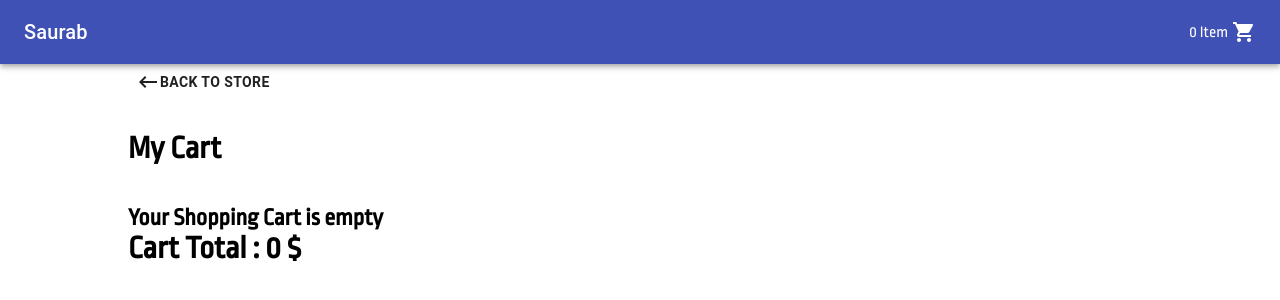
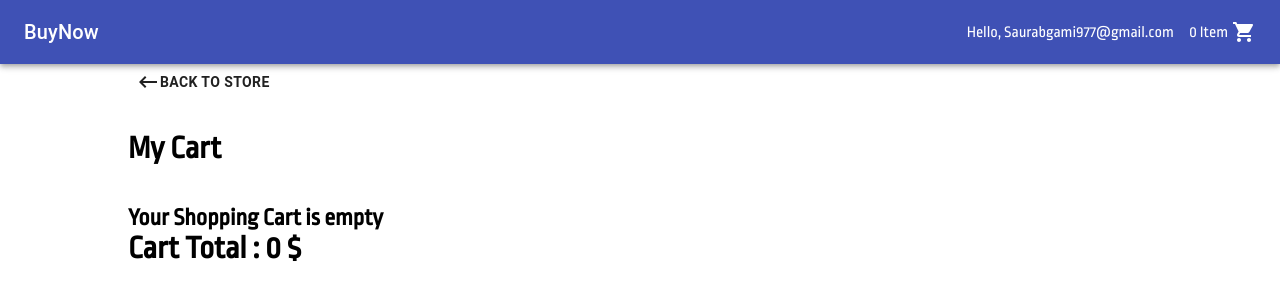
Before and after one commit to Saurabgami977/React_Ecommerce_1, a React (Create React App) app: page /cart in a window 1280 px wide. Shown: the top 300 px of the page. Built offline with nearby package versions, Linux system fonts and the light colour scheme.

Commit message:
making ready for user authentication

```diff
--- a/src/Components/Item/Item.js
+++ b/src/Components/Item/Item.js
@@ -5,16 +5,23 @@ import CardMedia from '@material-ui/core/CardMedia';
 import { makeStyles } from '@material-ui/core/styles';
 import Typography from '@material-ui/core/Typography';
 import React from 'react';
+import Button from '../../UI/Button/Button';
 
 const useStyles = makeStyles({
     root: {
-        maxWidth: 305,
-        minHeight: 400,
+        minWidth: 400,
+        minHeight: 450,
     },
     media: {
         height: 240,
         transform: 'scale(0.7)'
     },
+    footer: {
+        display: 'flex',
+        width: '100%',
+        justifyContent: 'space-between',
+        zIndex: 4
+    }
 });
 
 export default function MediaCard(props) {
@@ -32,9 +39,14 @@ export default function MediaCard(props) {
                     <Typography gutterBottom variant="h5" component="h2">
                         {props.title}
                     </Typography>
-                    <Typography color='secondary'>
-                        {props.price} $
-                    </Typography>
+                    <div className={classes.footer}>
+                        <Typography color='secondary'>
+                            {props.price} $
+                        </Typography>
+                        <Typography color='secondary'>
+                            <Button onClick={() => console.log('hell')}>Add to Cart</Button>
+                        </Typography>
+                    </div>
                 </CardContent>
             </CardActionArea>
         </Card>
--- a/src/Components/Nav/Navbar.js
+++ b/src/Components/Nav/Navbar.js
@@ -9,6 +9,9 @@ import { connect } from 'react-redux';
 const useStyles = makeStyles((theme) => ({
     root: {
         flexGrow: 1,
+        position: 'sticky',
+        top: 0,
+        zIndex: 5,
     },
     menuButton: {
         marginRight: theme.spacing(2),
@@ -19,29 +22,7 @@ const useStyles = makeStyles((theme) => ({
         [theme.breakpoints.up('sm')]: {
             display: 'block',
         },
-    },
-    search: {
-        position: 'relative',
-        borderRadius: theme.shape.borderRadius,
-        backgroundColor: fade(theme.palette.common.white, 0.15),
-        '&:hover': {
-            backgroundColor: fade(theme.palette.common.white, 0.25),
-        },
-        marginLeft: 0,
-        width: '100%',
-        [theme.breakpoints.up('sm')]: {
-            marginLeft: theme.spacing(1),
-            width: 'auto',
-        },
-    },
-    searchIcon: {
-        padding: theme.spacing(0, 2),
-        height: '100%',
-        position: 'absolute',
-        pointerEvents: 'none',
-        display: 'flex',
-        alignItems: 'center',
-        justifyContent: 'center',
+        cursor: 'pointer'
     },
     inputRoot: {
         color: 'inherit',
@@ -59,6 +40,13 @@ const useStyles = makeStyles((theme) => ({
             },
         },
     },
+    userInfo: {
+        marginRight: 15,
+        diplay: 'flex',
+        flexDirection: 'column',
+        alignItems: 'center'
+
+    }
 }));
 
 const SearchAppBar = (props) => {
@@ -68,17 +56,19 @@ const SearchAppBar = (props) => {
         <div className={classes.root}>
             <AppBar position="static">
                 <Toolbar>
-                    <Typography className={classes.title} variant="h6" noWrap>
-                        Saurab
+                    <Typography className={classes.title} variant="h6" noWrap onClick={() => props.history.push('/')}>
+                        BuyNow
                     </Typography>
                     <div
-                        onClick={() => props.history.push('/cart')}
                         style={{
                             display: 'flex',
                             alignItems: 'center',
                             cursor: 'pointer'
                         }}>
-                        <p style={{ marginRight: "4px" }}>{props.cart.length} Item</p>
+                        <div className={classes.userInfo}>
+                            <p>Hello, Saurabgami977@gmail.com</p>
+                        </div>
+                        <p onClick={() => props.history.push('/cart')} style={{ marginRight: "4px" }}>{props.cart.length} Item</p>
                         <ShoppingCartIcon />
                     </div>
                 </Toolbar>
--- a/src/Containers/ProductPage/ProductCard.module.css
+++ b/src/Containers/ProductPage/ProductCard.module.css
@@ -25,7 +25,6 @@
   justify-content: center;
   text-align: initial;
   height: 200px;
-  /* align-items: center; */
 }
 .middle .detail > * {
   margin: 5px;
```
Also changed, not shown: 2 other files (tests, documents, lock files or other folders).
